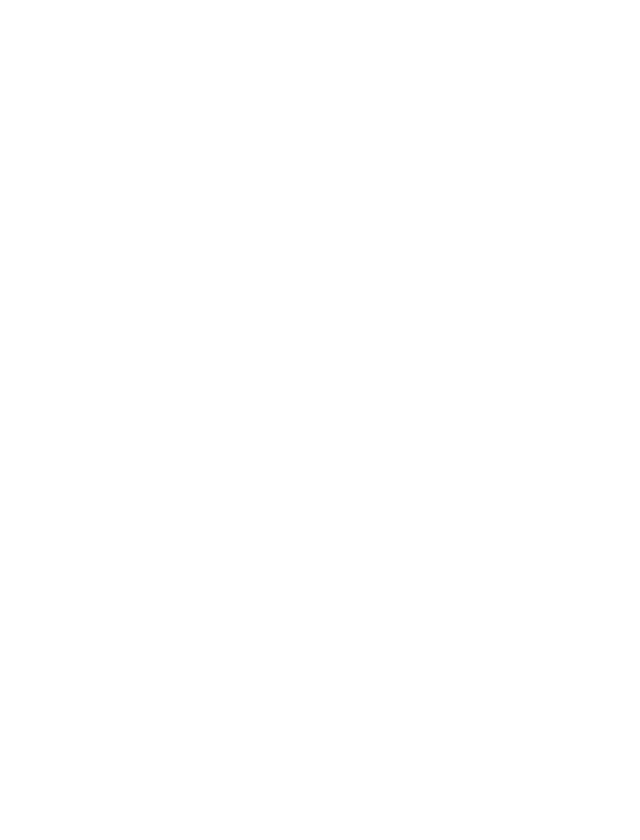
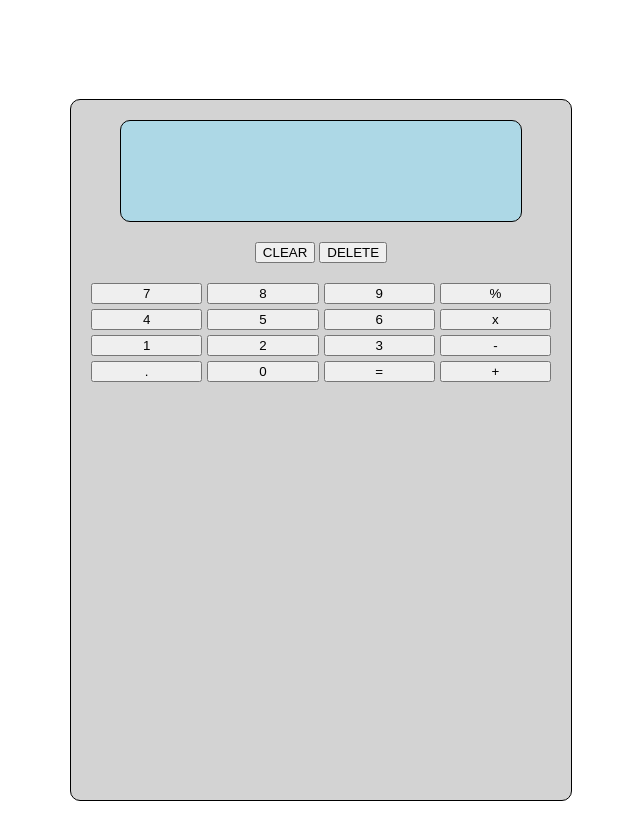
Before and after one commit to Rezmii/calculator, a plain HTML site: page index.html in a window 1280 px wide. Shown: the whole page, without its empty margins (319-959 px from the left). Before the commit the page ends 800 px from the top, so only its background shows below. Drawn offline with Linux system fonts and the light colour scheme.

Commit message:
basic structure of calculator

```diff
--- a/index.html
+++ b/index.html
@@ -7,6 +7,36 @@
     <title>Document</title>
   </head>
   <body>
+    <main>
+      <div class="calculator">
+        <div class="display-panel">
+          <div class="display-screen"></div>
+          <div class="control-buttons">
+            <button>CLEAR</button>
+            <button>DELETE</button>
+          </div>
+        </div>
+
+        <div class="grid-container">
+          <button>7</button>
+          <button>8</button>
+          <button>9</button>
+          <button>%</button>
+          <button>4</button>
+          <button>5</button>
+          <button>6</button>
+          <button>x</button>
+          <button>1</button>
+          <button>2</button>
+          <button>3</button>
+          <button>-</button>
+          <button>.</button>
+          <button>0</button>
+          <button>=</button>
+          <button>+</button>
+        </div>
+      </div>
+    </main>
     <script src="script.js"></script>
   </body>
 </html>
--- a/styles.css
+++ b/styles.css
@@ -0,0 +1,38 @@
+main {
+  margin-top: 50px;
+  height: 100vh;
+  display: flex;
+  justify-content: center;
+  align-items: center;
+}
+
+.calculator {
+  background-color: lightgray;
+  height: 700px;
+  width: 500px;
+  border: 1px solid black;
+  border-radius: 10px;
+}
+
+.display-panel {
+  padding-top: 20px;
+  display: flex;
+  flex-direction: column;
+  align-items: center;
+  gap: 20px;
+}
+
+.display-screen {
+  background-color: lightblue;
+  width: 80%;
+  height: 100px;
+  border: 1px solid black;
+  border-radius: 10px;
+}
+
+.grid-container {
+  margin: 20px;
+  display: grid;
+  grid-template-columns: 1fr 1fr 1fr 1fr;
+  gap: 5px;
+}
```
